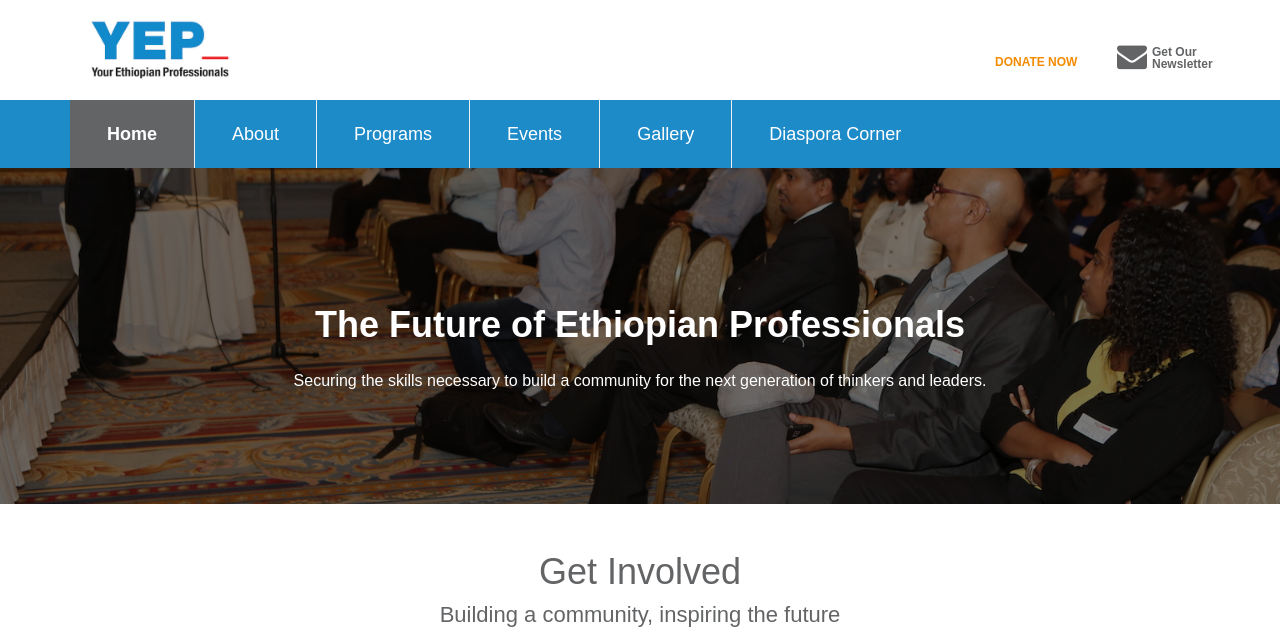
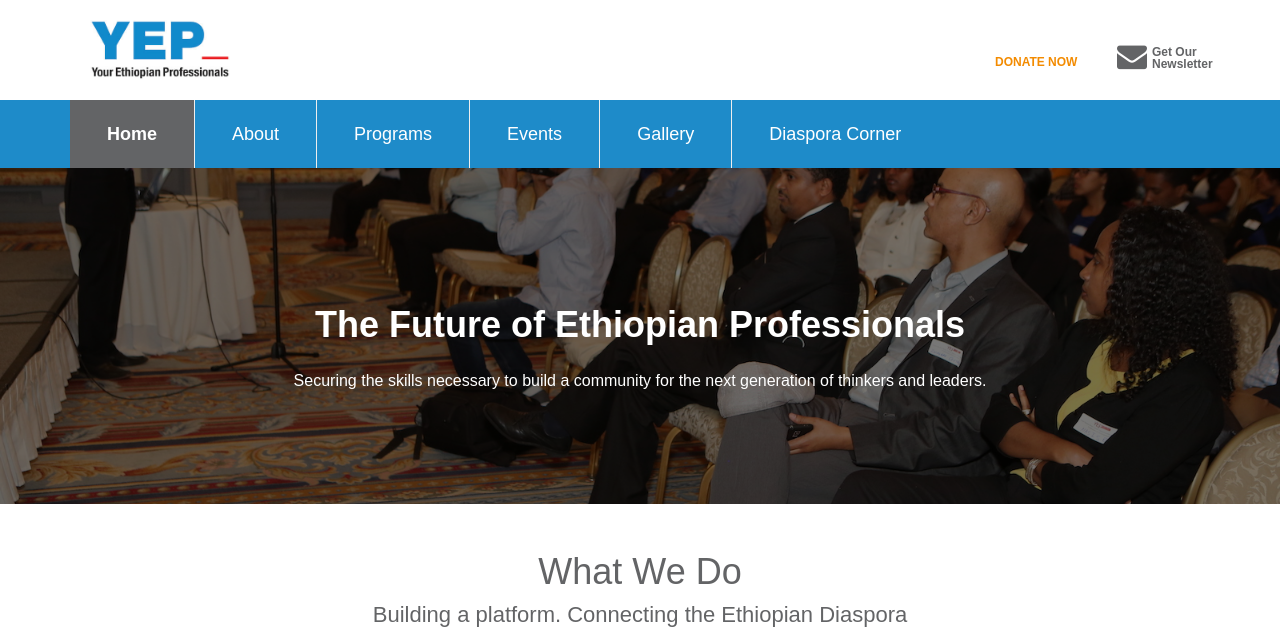
Before and after one commit to YEPNetwork/yepnetwork.github.io, a Jekyll site: the page built from index.html, in a window 1280 px wide, cut to the strip 0-631 px from the top of the page. Built offline with Jekyll 4.4.1, drawn with Linux system fonts in a browser that asks for light colours; nearby versions of some CDN libraries; some web fonts are replaced; some of the changed text lies outside the part shown.

Commit message:
Update callout.html

```diff
--- a/_includes/callout.html
+++ b/_includes/callout.html
@@ -1,7 +1,7 @@
 <section id="programs-callout">
   <div class="container">
-    <h2 class="h1 section-head">Get Involved</h2>
-    <p class="intro">Building a community, inspiring the future</p>
+    <h2 class="h1 section-head">What We Do</h2>
+    <p class="intro">Building a platform. Connecting the Ethiopian Diaspora</p>
     <div class="row">
       <div class="col-xs-12 col-md-4">
         <div class="card">
@@ -9,11 +9,9 @@
             <img src="/assets/images/programs_callout_1.jpg">
           </figure>
           <div class="copy-holder">
-            <h3 align="left">Career Development Program</h3>
+            <h3 align="left">Professional Empowerment</h3>
             <p  align="left">
-            The Career Development Program provides a platform to help members
-            in their career development journey, from finding and gaining
-            employment through progressing towards individual career goals.
+           Providing the tools and resources that help members excel in their different stages of career development journey.
             <br>
             <a href="https://yepnetwork.github.io/programs/career-development.html" class="has-mp-click btn btn-donate">Learn More</a>
             </p>
@@ -27,9 +25,9 @@
             <img src="/assets/images/programs_callout_2.jpg">
           </figure>
           <div class="copy-holder">
-            <h3  align="left">Personal Empowerment Program</h3>
+            <h3  align="left">Personal Empowerment </h3>
             <p  align="left">
-            Personal and Professional Empowerment Program provides members the tools and resources to develop the confidence and
+            Providing the tools and resources that help members develop the confidence and
               strength to set realistic goals and fulfil their potential.
             <br>
             <a href="https://yepnetwork.github.io/programs/personal-professional-empowerment.html" class="has-mp-click btn btn-donate">Learn More</a>
@@ -44,10 +42,9 @@
             <img src="/assets/images/programs_callout_3.jpg">
           </figure>
           <div class="copy-holder">
-            <h3  align="left">Diaspora and Community Engagement Program</h3>
+            <h3  align="left">Community Empowerment </h3>
             <p  align="left">
-            The Diaspora and Community Engagement (DCE) Program looks to
-            strengthen community relations and support the development of a
+            Bringing our community together andd support the development of a
             cohesive network through various activities.
             <br>
             <a href="https://yepnetwork.github.io/programs/diaspora-community-engagement.html" class="has-mp-click btn btn-donate">Learn More</a>
```
